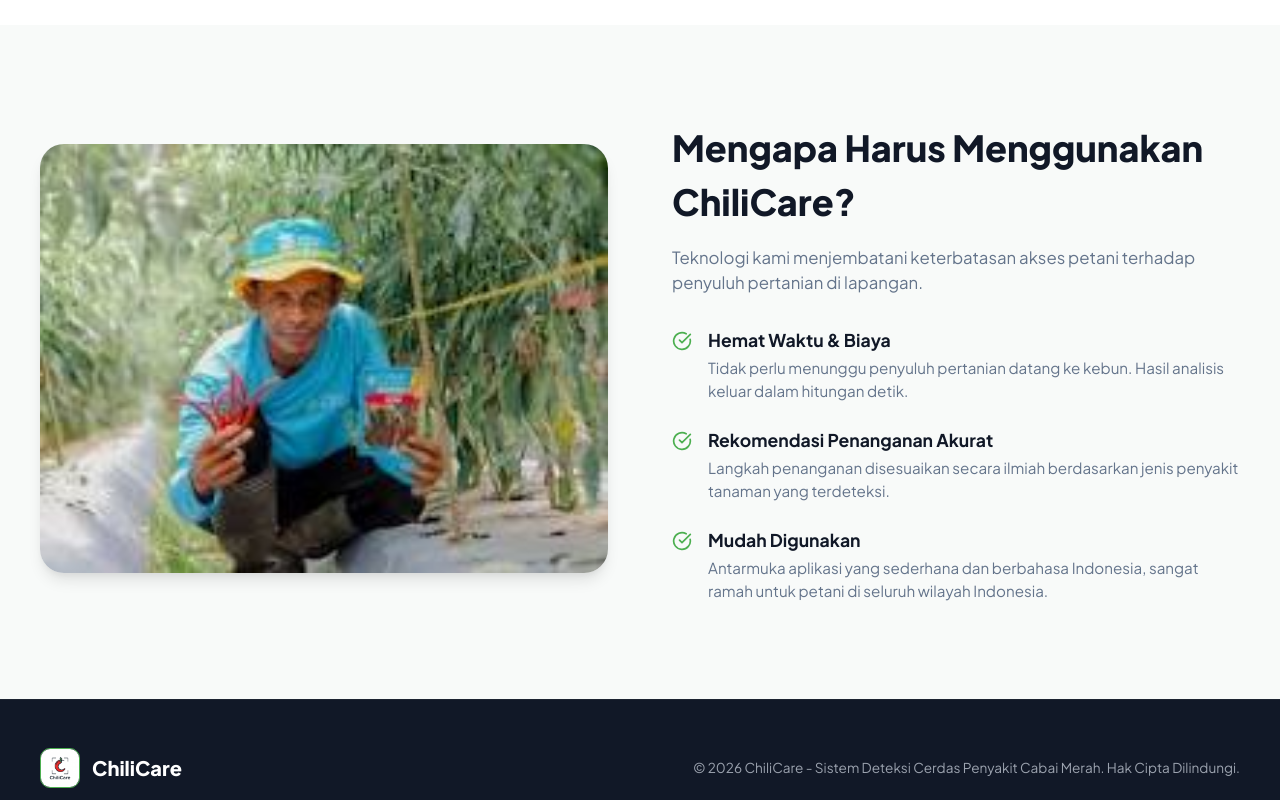
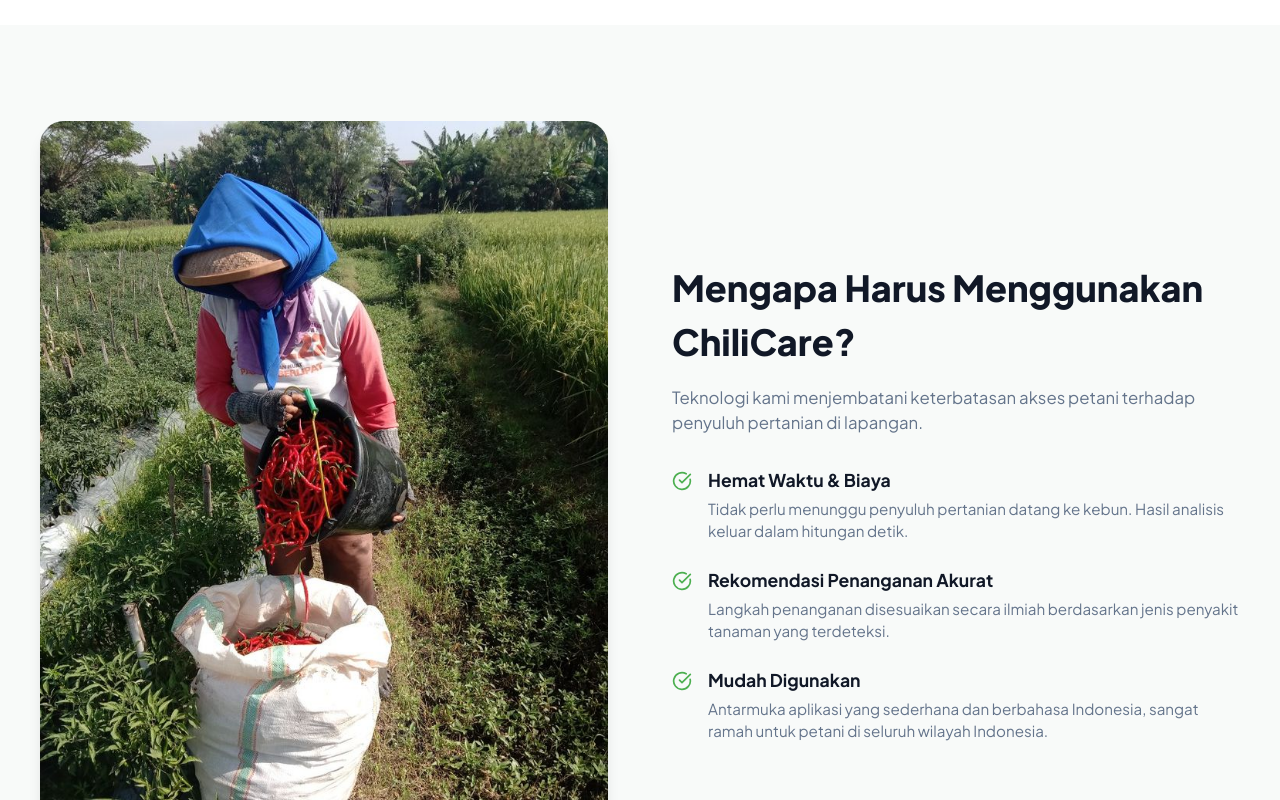
Before and after one commit to ZakyMaizi2031/admin-chilicare, a React (Vite) app: page / in a window 1280 px wide. Shown: the part 1340-2140 px from the top of the page. Built offline with nearby package versions, Linux system fonts and the light colour scheme; no server answers.

Commit message:
feat: replace farmer image with petani_cabe.jpg

```diff
--- a/src/pages/Landing.jsx
+++ b/src/pages/Landing.jsx
@@ -113,7 +113,7 @@
         <div className="benefits-container">
           <div className="benefits-image">
             <img
-              src="/petani_sukses.jpg"
+              src="/petani_cabe.jpg"
               alt="Petani Cabai Sukses"
               className="farmers-img"
             />
```
Also changed, not shown: public/petani_cabe.jpg (added).
